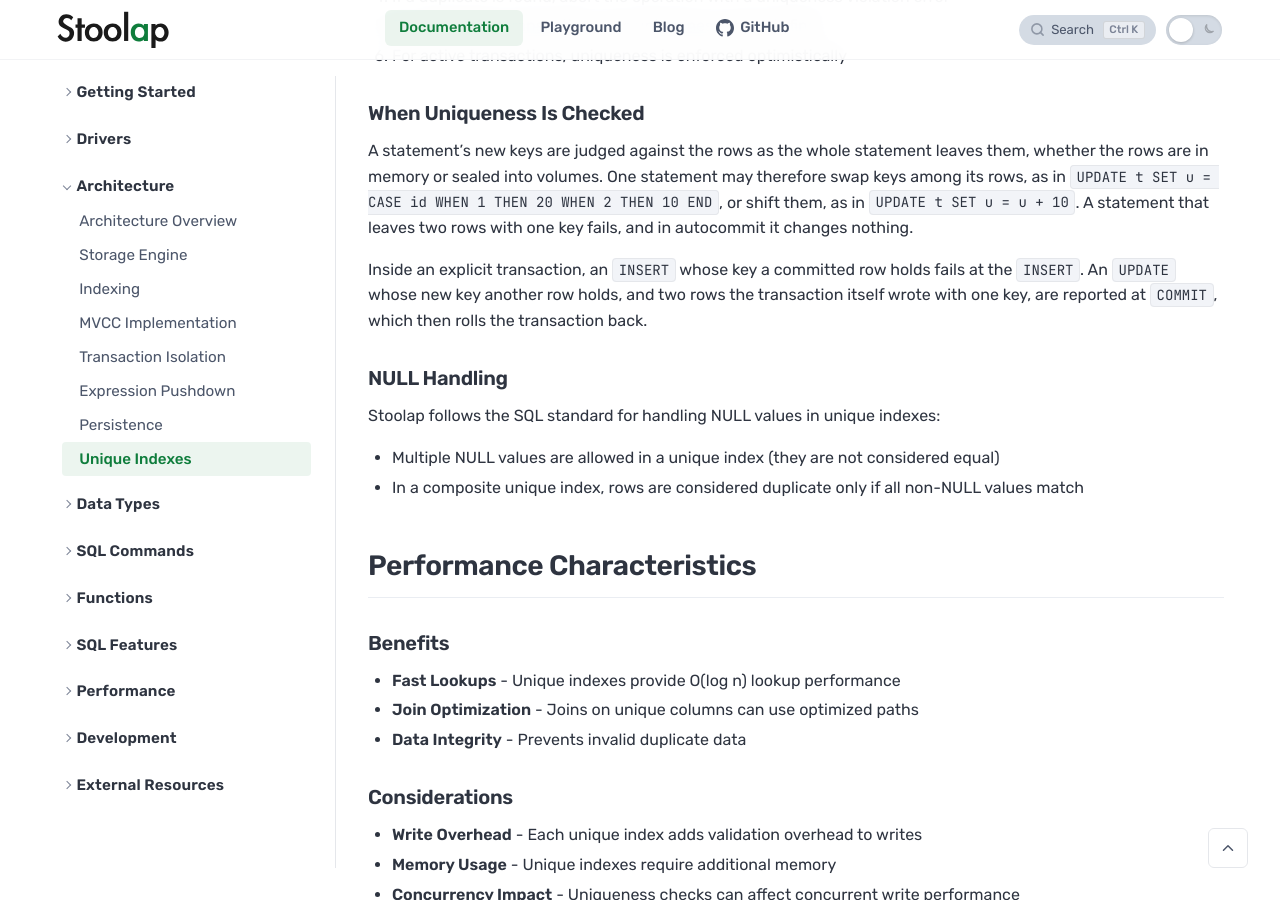
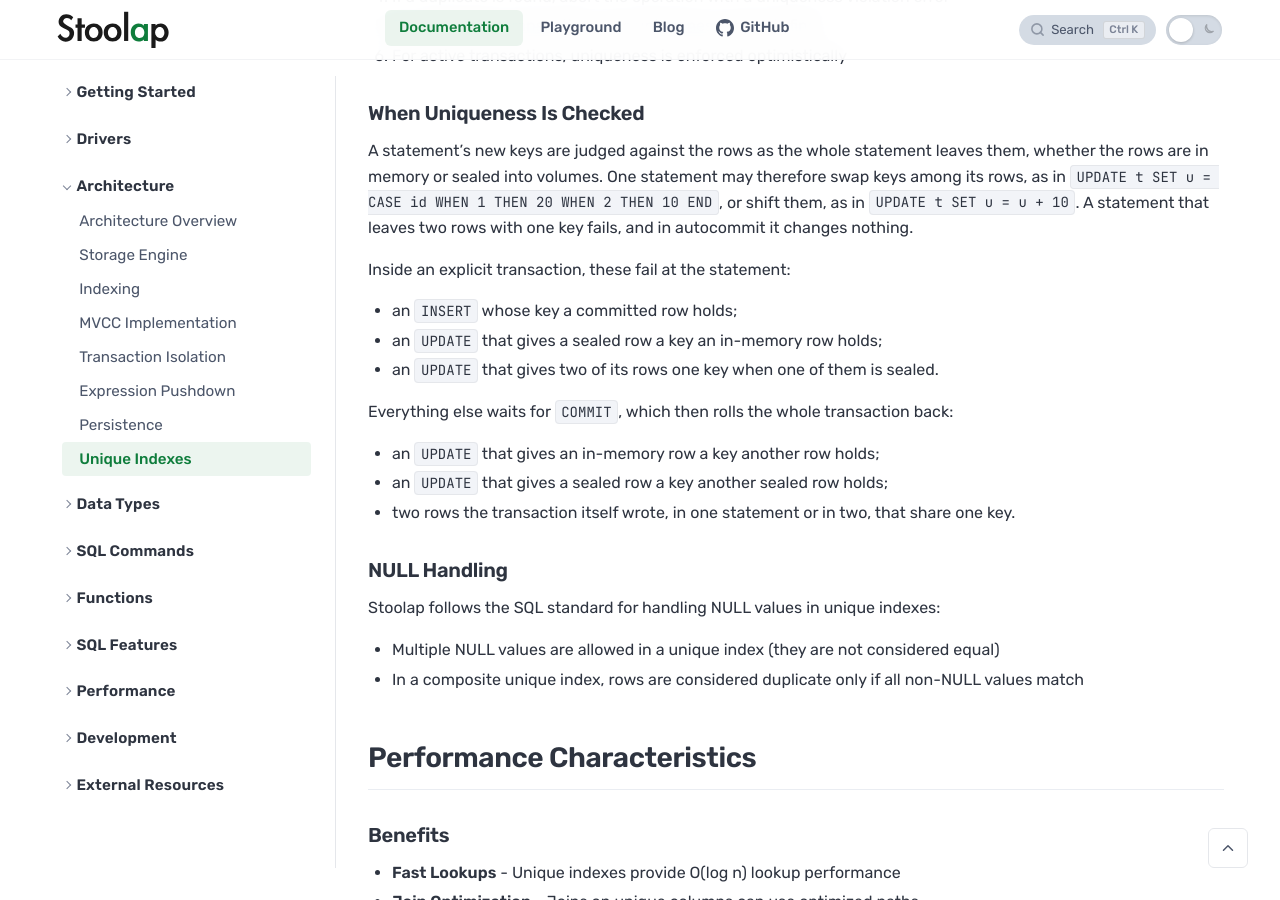
Before and after one commit to stoolap/stoolap, a Jekyll site: the page built from docs/_docs/architecture/unique-indexes.md, in a window 1280 px wide and 900 px high, scrolled down 2219 px. Built offline with Jekyll 4.4.1, drawn with Linux system fonts in a browser that asks for light colours.

Commit message:
Say which unique conflicts inside a transaction fail at the statement
The docs said every UPDATE conflict inside an explicit transaction waits
for COMMIT. A sealed row's new key that an in-memory row holds, and two
rows of one UPDATE given one key when one of them is sealed, still fail at
the statement; the section now lists both sides.

```diff
--- a/docs/_docs/architecture/unique-indexes.md
+++ b/docs/_docs/architecture/unique-indexes.md
@@ -96,7 +96,15 @@ When inserting or updating a row that affects a unique index:
 
 A statement's new keys are judged against the rows as the whole statement leaves them, whether the rows are in memory or sealed into volumes. One statement may therefore swap keys among its rows, as in `UPDATE t SET u = CASE id WHEN 1 THEN 20 WHEN 2 THEN 10 END`, or shift them, as in `UPDATE t SET u = u + 10`. A statement that leaves two rows with one key fails, and in autocommit it changes nothing.
 
-Inside an explicit transaction, an `INSERT` whose key a committed row holds fails at the `INSERT`. An `UPDATE` whose new key another row holds, and two rows the transaction itself wrote with one key, are reported at `COMMIT`, which then rolls the transaction back.
+Inside an explicit transaction, these fail at the statement:
+- an `INSERT` whose key a committed row holds;
+- an `UPDATE` that gives a sealed row a key an in-memory row holds;
+- an `UPDATE` that gives two of its rows one key when one of them is sealed.
+
+Everything else waits for `COMMIT`, which then rolls the whole transaction back:
+- an `UPDATE` that gives an in-memory row a key another row holds;
+- an `UPDATE` that gives a sealed row a key another sealed row holds;
+- two rows the transaction itself wrote, in one statement or in two, that share one key.
 
 ### NULL Handling
 
```
